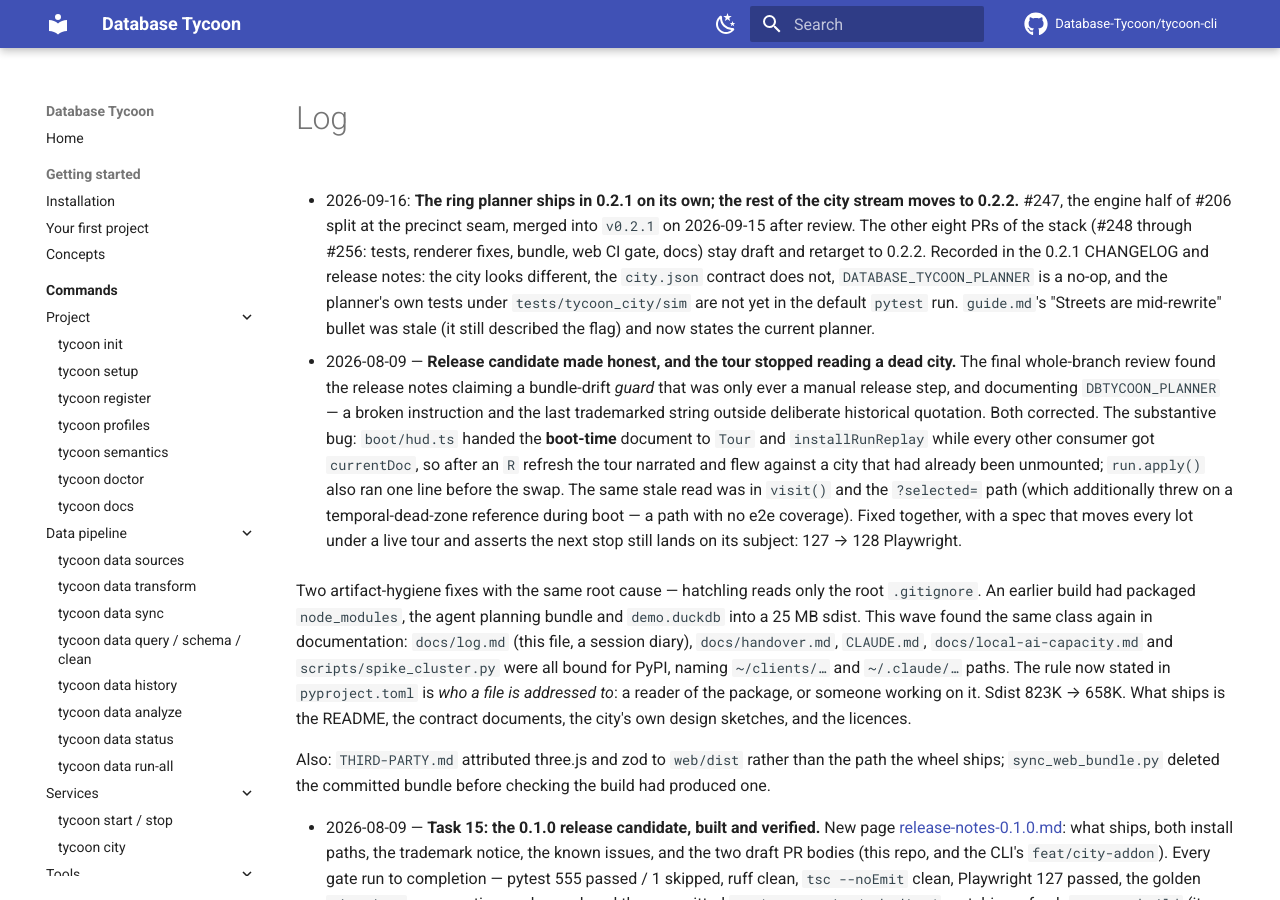
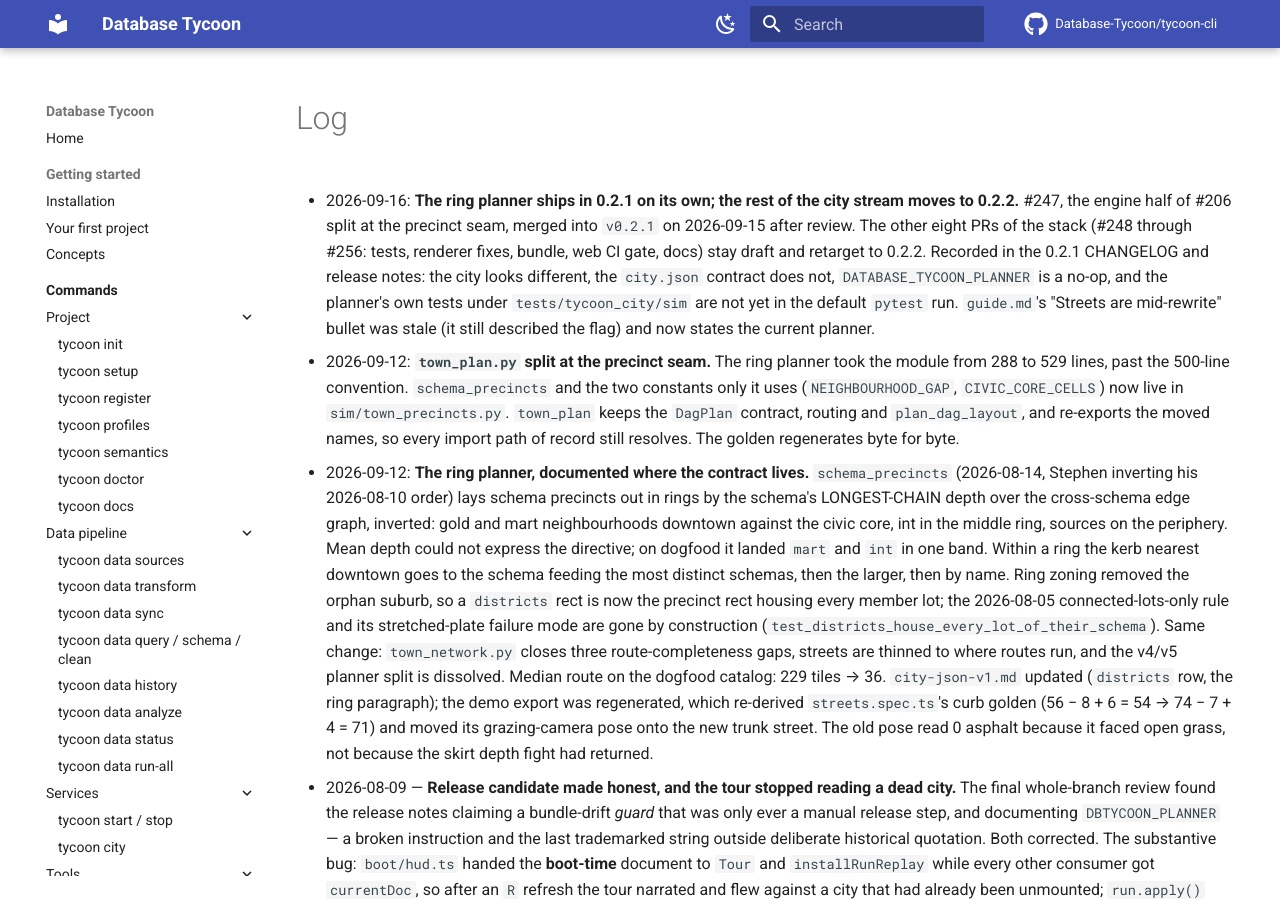
Before and after one commit to Database-Tycoon/tycoon-cli, an MkDocs documentation site: the page built from docs/city/log.md, in a window 1280 px wide and 900 px high. Built offline with MkDocs 1.6.1 and Material for MkDocs 9.7.7, drawn with Linux system fonts in a browser that asks for light colours; comment, search, counter and statistics services are not loaded.

Commit message:
docs(PTC-125): record the ring planner in the contract doc and the log
city-json-v1.md still described `districts` as the bounding rect of a
schema's CONNECTED lots with suburb orphans excluded, and a district's ring
as the modal lineage depth. Neither has been true since the ring planner
shipped in 0.2.1 (#247): `schema_precincts` allots land per schema up
front so every member lot sits inside its precinct rect, and the ring index
is the schema's longest-chain depth over the cross-schema graph, inverted.
`test_districts_house_every_lot_of_their_schema` cites this page as the
contract, so the page has to say what the test asserts.

docs/city/log.md gains the two 2026-09-12 entries: the `town_plan.py`
split at the precinct seam and the ring-planner documentation pass.

Rewritten for 0.2.2 after the engine shipped alone in 0.2.1: the earlier
version of this PR also edited CHANGELOG.md and the 0.2.1 release notes,
which are now frozen; the renderer-fix entries belong to #250 to #253.

Co-Authored-By: Claude Fable 5.1 <noreply@anthropic.com>

```diff
--- a/docs/city/log.md
+++ b/docs/city/log.md
@@ -18,6 +18,37 @@ updated: '2026-09-16'
   the planner's own tests under `tests/tycoon_city/sim` are not yet in the
   default `pytest` run. `guide.md`'s "Streets are mid-rewrite" bullet was
   stale (it still described the flag) and now states the current planner.
+
+- 2026-09-12: **`town_plan.py` split at the precinct seam.** The ring
+  planner took the module from 288 to 529 lines, past the 500-line
+  convention. `schema_precincts` and the two constants only it uses
+  (`NEIGHBOURHOOD_GAP`, `CIVIC_CORE_CELLS`) now live in
+  `sim/town_precincts.py`. `town_plan` keeps the `DagPlan` contract,
+  routing and `plan_dag_layout`, and re-exports the moved names, so every
+  import path of record still resolves. The golden regenerates byte for
+  byte.
+
+- 2026-09-12: **The ring planner, documented where the contract lives.**
+  `schema_precincts` (2026-08-14, Stephen inverting his 2026-08-10 order)
+  lays schema precincts out in rings by the schema's LONGEST-CHAIN depth over
+  the cross-schema edge graph, inverted: gold and mart neighbourhoods
+  downtown against the civic core, int in the middle ring, sources on the
+  periphery. Mean depth could not express the directive; on dogfood it
+  landed `mart` and `int` in one band. Within a ring the kerb nearest
+  downtown goes to the schema feeding the most distinct schemas, then the
+  larger, then by name. Ring zoning removed the orphan suburb, so a
+  `districts` rect is now the precinct rect housing every member lot; the
+  2026-08-05 connected-lots-only rule and its stretched-plate failure mode
+  are gone by construction
+  (`test_districts_house_every_lot_of_their_schema`). Same change:
+  `town_network.py` closes three route-completeness gaps, streets are thinned
+  to where routes run, and the v4/v5 planner split is dissolved. Median
+  route on the dogfood catalog: 229 tiles → 36. `city-json-v1.md` updated
+  (`districts` row, the ring paragraph); the demo export was regenerated,
+  which re-derived `streets.spec.ts`'s curb golden (56 − 8 + 6 = 54 →
+  74 − 7 + 4 = 71) and moved its grazing-camera pose onto the new trunk
+  street. The old pose read 0 asphalt because it faced open grass, not
+  because the skirt depth fight had returned.
 
 - 2026-08-09 — **Release candidate made honest, and the tour stopped reading a
   dead city.** The final whole-branch review found the release notes claiming a
```
Also changed, not shown: docs/city/city-json-v1.md (+8 -5 lines).
